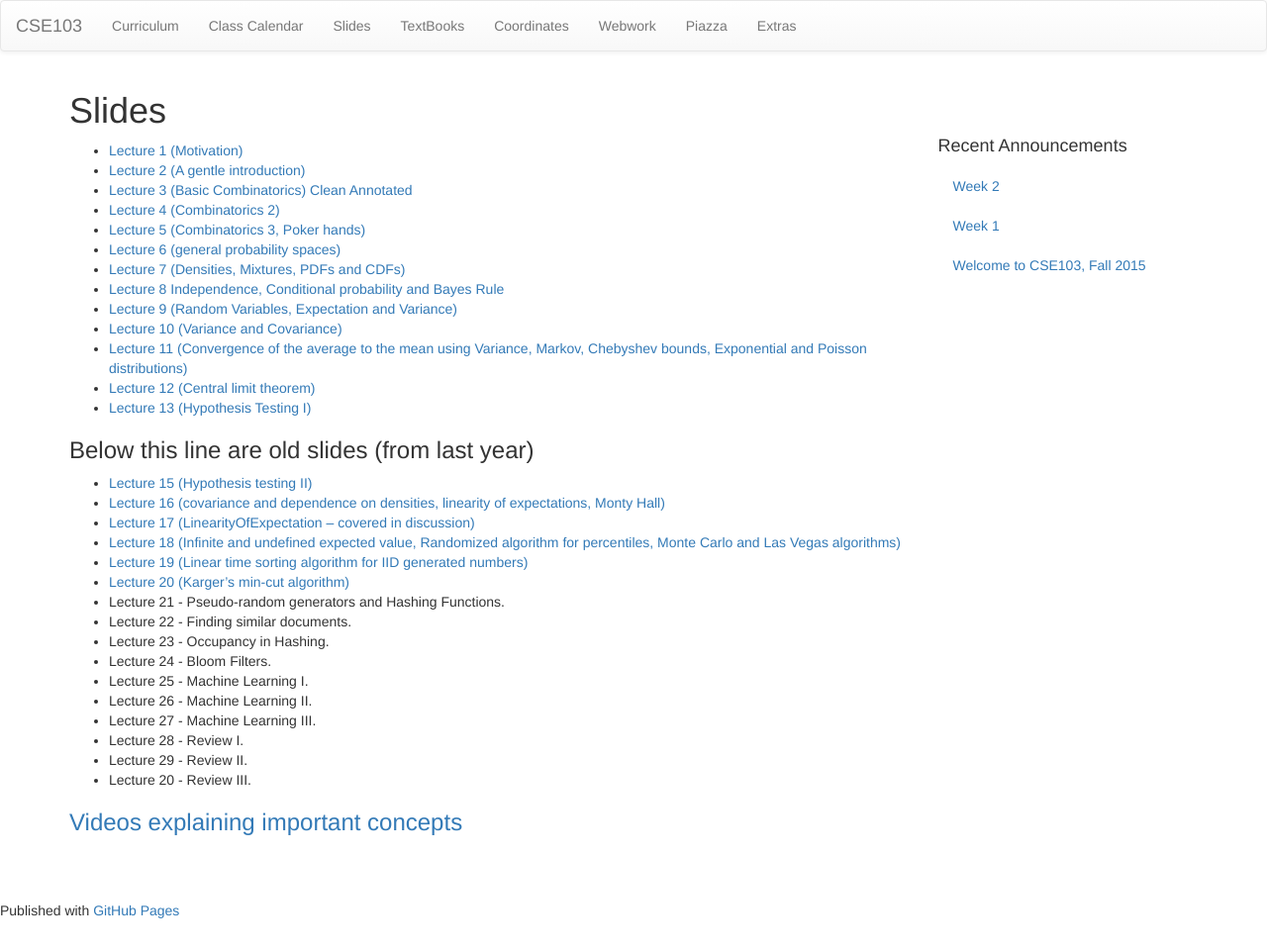
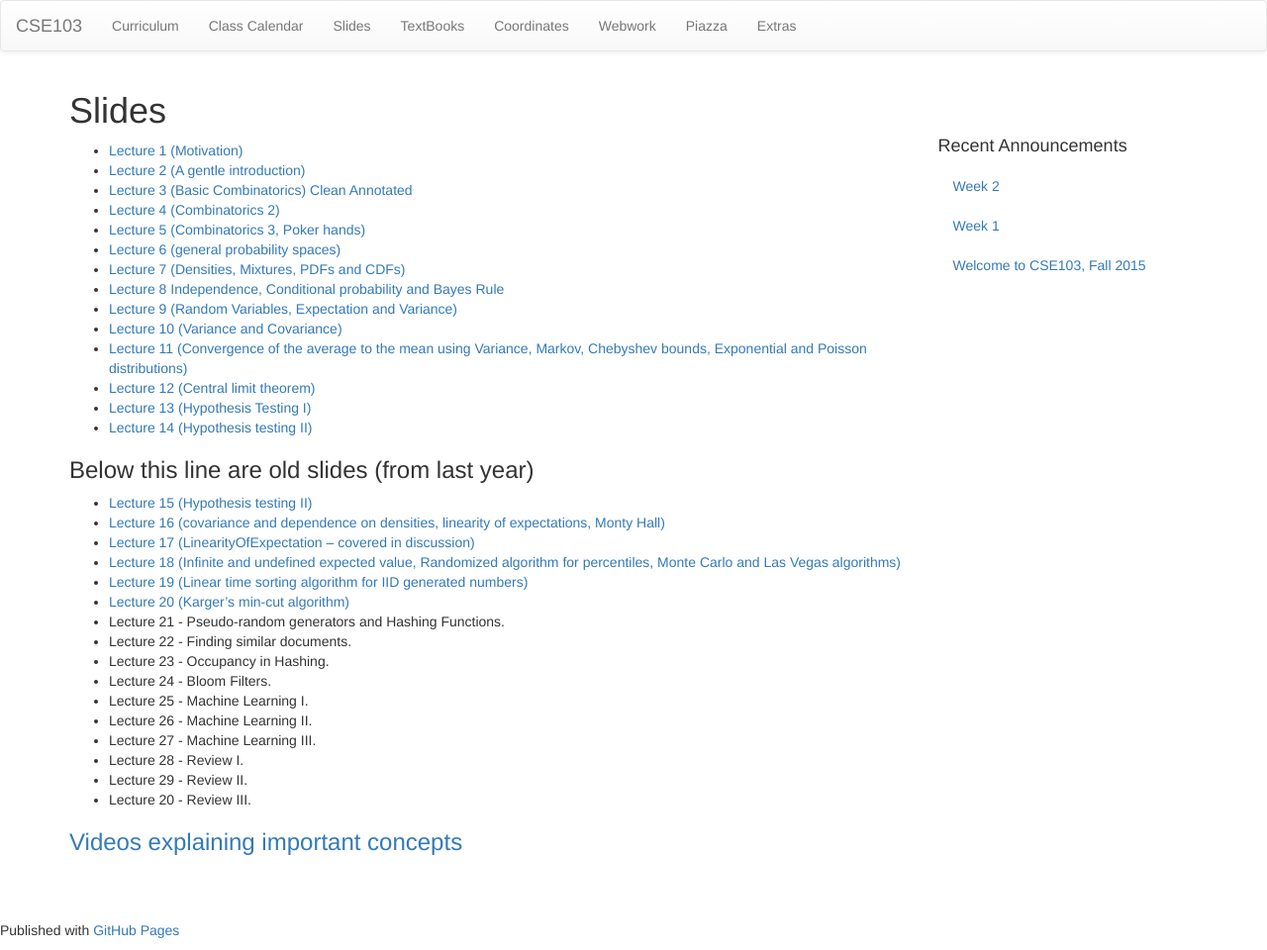
Before and after one commit to cse103/cse103.github.io, a Jekyll site: the page built from pages/18.Slides.md, in a window 1280 px wide. Shown: the whole page at 99% size. Built offline with Jekyll 4.4.1, drawn with Linux system fonts in a browser that asks for light colours; nearby versions of some CDN libraries; Markdown is read by kramdown in place of the engine named in the settings.

Commit message:
lecture 14 slides

```diff
--- a/pages/18.Slides.md
+++ b/pages/18.Slides.md
@@ -17,6 +17,7 @@ permalink: /slides/
 * [Lecture 11 (Convergence of the average to the mean using Variance, Markov, Chebyshev bounds, Exponential and Poisson distributions)](/Slides/MarkovChebyshev.pdf)
 * [Lecture 12 (Central limit theorem)](/Slides/LargeNumbersCLT.11.4.pdf)
 * [Lecture 13 (Hypothesis Testing I)](/Slides/HypothesisTesting.I.2.pdf)
+* [Lecture 14 (Hypothesis testing II)](/Slides/HypothesisTesting II.2.pdf)
 
 ### Below this line are old slides (from last year)
 
```
Also changed, not shown: 1 other file.
